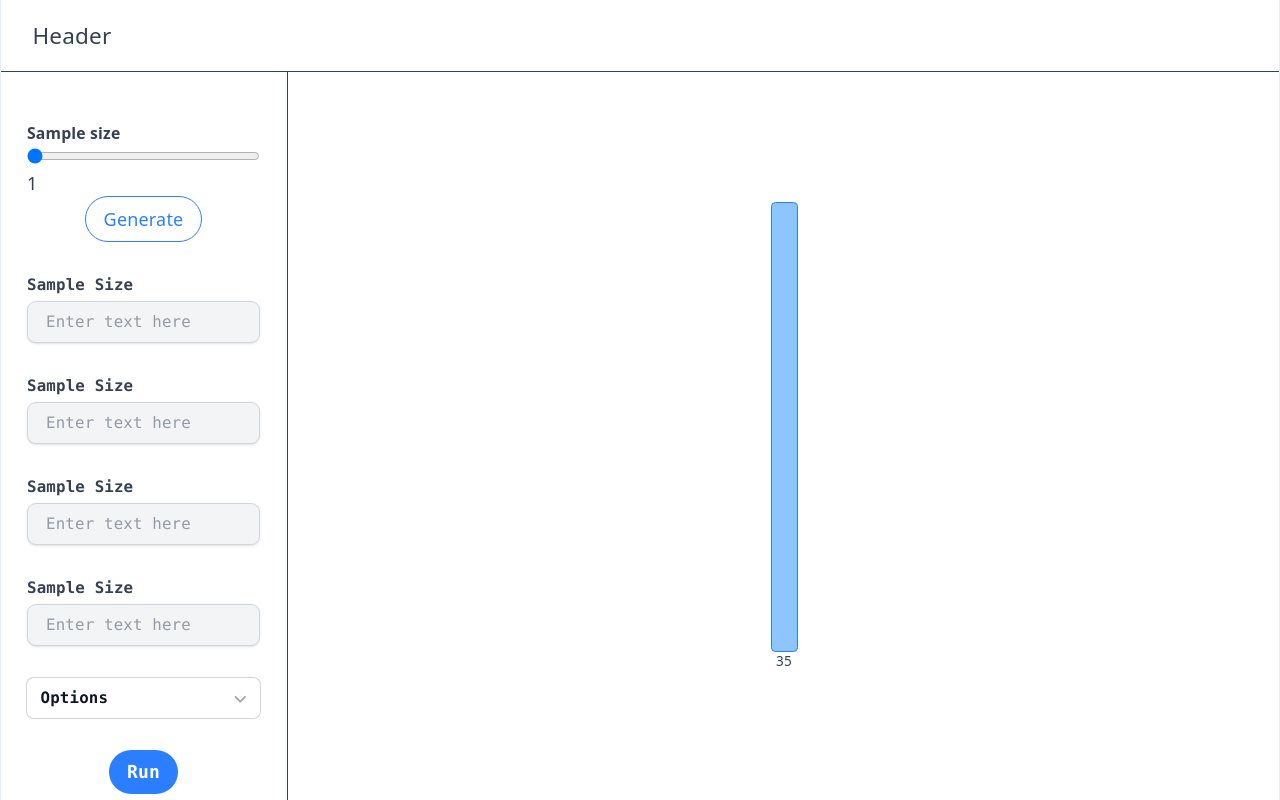
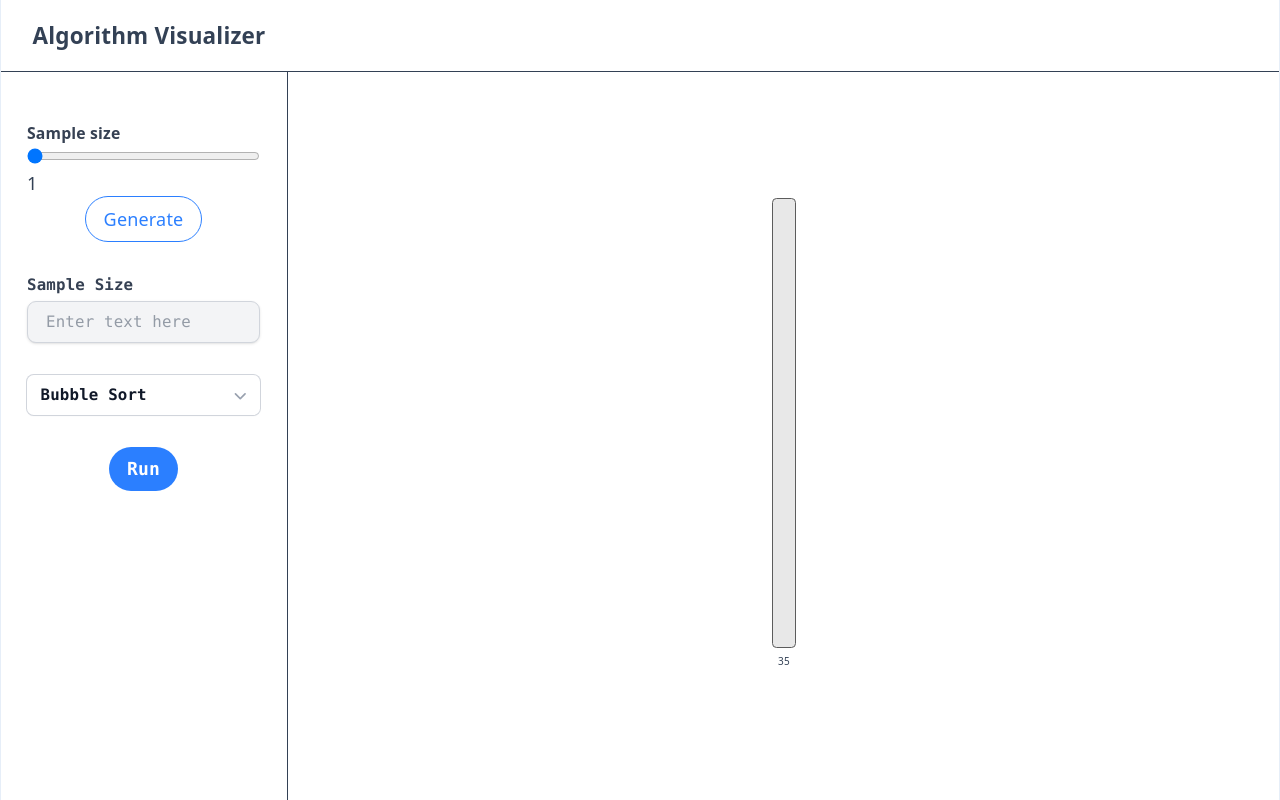
Before and after one commit to kamilrsyed/algorithm-visualizer, a React (Vite) app: page / in a window 1280 px wide. Built offline with nearby package versions, Linux system fonts and the light colour scheme.

Commit message:
structure application

```diff
--- a/package.json
+++ b/package.json
@@ -13,6 +13,7 @@
     "@headlessui/react": "^2.2.10",
     "@heroicons/react": "^2.2.0",
     "@tailwindcss/vite": "^4.3.3",
+    "motion": "^13.1.1",
     "react": "^19.2.8",
     "react-dom": "^19.2.8",
     "tailwindcss": "^4.3.3"
--- a/src/App.tsx
+++ b/src/App.tsx
@@ -1,9 +1,19 @@
-import { useState, type Dispatch, type SetStateAction } from 'react'
+import { useState } from 'react'
 
 import './App.css'
 import Header from './components/Header'
 import Canvas from './pages/Canvas'
 import Sidebar from './components/Sidebar'
+import type { AlgoOption } from './interfaces/AlgoOption'
+
+export const algorithms: AlgoOption[] = [
+  { id: 1, name: 'Bubble Sort', code: 'BUBBLE', unavailable: false },
+  { id: 2, name: 'Selection Sort', code: 'SELECTION', unavailable: false },
+  { id: 3, name: 'Insertion Sort', code: 'INSERTION', unavailable: false },
+  { id: 4, name: 'Merge Sort', code: 'MERGE', unavailable: true },
+  { id: 5, name: 'Quick Sort', code: 'QUICK', unavailable: true },
+  { id: 6, name: 'Heap Sort', code: 'HEAP', unavailable: true },
+]
 
 interface SampleChangeEvent extends React.ChangeEvent<HTMLInputElement> { }
 
@@ -11,9 +21,14 @@ function App() {
   const [sampleVal, setSampleVal] = useState(1);
   const [sortTrigger, setSortTrigger] = useState(0);
   const [generateTrigger, setGenerateTrigger] = useState(0);
+  const [selectedAlgo, setSelectedAlgo] = useState<AlgoOption>(algorithms[0]);
 
   const handleSampleChange = (event: SampleChangeEvent): void => {
     setSampleVal(Number(event.target.value));
+  }
+
+  const handleAlgoChange = (selected: AlgoOption): void => {
+    setSelectedAlgo(selected);
   }
 
   const handleRunSort = () => setSortTrigger(t => t + 1);
@@ -22,9 +37,22 @@ function App() {
 
   return (
     <>
-      <Header  />
-      <Sidebar onSampleChange={handleSampleChange} sampleValue={sampleVal} onRunSort={handleRunSort} onGenerateArray={handleGenerate} />
-      <Canvas sortTrigger={sortTrigger} sampleValue={sampleVal} generateTrigger={generateTrigger} />
+      <Header />
+      <Sidebar
+        onSampleChange={handleSampleChange}
+        sampleValue={sampleVal}
+        onRunSort={handleRunSort}
+        onGenerateArray={handleGenerate}
+        onSelectAlgorithm={handleAlgoChange}
+        selectedAlgorithm={selectedAlgo}
+        algos={algorithms}
+      />
+      <Canvas
+        sortTrigger={sortTrigger}
+        sampleValue={sampleVal}
+        generateTrigger={generateTrigger}
+        selectedAlgorithm={selectedAlgo}
+      />
     </>
   )
 }
--- /dev/null
+++ b/src/algorithms/BubbleSort.ts
@@ -0,0 +1,37 @@
+import type { Item } from "../types/types";
+
+export async function bubbleSort(
+    arr: Item[],
+    setArr: React.Dispatch<React.SetStateAction<Item[]>>,
+    isCancelled: () => boolean
+) {
+    const copiedArr = [...arr];
+    let swapped = true;
+    while (swapped) {
+        swapped = false;
+        for (let i = 0; i < copiedArr.length - 1; i++) {
+            if (isCancelled()) return;
+
+            copiedArr[i].compared = true;
+            copiedArr[i + 1].compared = true;
+            setArr([...copiedArr]);
+            await delay(200);
+
+            if (copiedArr[i].value > copiedArr[i + 1].value) {
+                swapped = true;
+                [copiedArr[i], copiedArr[i + 1]] = [copiedArr[i + 1], copiedArr[i]];
+            }
+
+            copiedArr[i].compared = false;
+            copiedArr[i + 1].compared = false;
+            setArr([...copiedArr]);
+            await delay(200);
+        }
+    }
+
+    if (!isCancelled()) setArr([...copiedArr]);
+}
+
+function delay(ms: number) {
+    return new Promise(resolve => setTimeout(resolve, ms));
+}
--- a/src/components/Dropdown.tsx
+++ b/src/components/Dropdown.tsx
@@ -1,55 +1,36 @@
-import { Menu, MenuButton, MenuItem, MenuItems } from '@headlessui/react'
+import { Listbox, ListboxButton, ListboxOption, ListboxOptions } from '@headlessui/react'
 import { ChevronDownIcon } from '@heroicons/react/20/solid'
+import { algorithms } from '../App';
+import type { AlgoOption } from '../interfaces/AlgoOption';
 
-export default function Dropdown() {
+interface DropdownProps {
+    optionsList: AlgoOption[];
+    selectedAlgorithm: AlgoOption;
+    onSelectAlgorithm: (selected: AlgoOption) => void;
+}
+
+export default function Dropdown({ selectedAlgorithm, onSelectAlgorithm, optionsList }: DropdownProps) {
+    const algorithmList = optionsList;
+    const defaultOption = algorithms.find((item) => item.name === 'Bubble Sort');
+
     return (
-        <Menu as="div" className="relative inline-block w-full">
-            <MenuButton className="inline-flex w-full justify-between gap-x-1.5 rounded-md bg-white px-3 py-2 text-sm font-semibold text-gray-900 shadow-xs ring-1 ring-gray-300 hover:bg-gray-50">
-                Options
+        <Listbox as="div" className="relative inline-block w-full hover:cursor-pointer" value={selectedAlgorithm || defaultOption} onChange={onSelectAlgorithm}>
+            <ListboxButton className="inline-flex w-full justify-between gap-x-1.5 rounded-md bg-white px-3 py-2 text-sm font-semibold text-gray-900 shadow-xs ring-1 ring-gray-300 hover:bg-gray-50 hover:cursor-pointer">
+                {selectedAlgorithm.name}
                 <ChevronDownIcon aria-hidden="true" className="-mr-1 h-5 w-5 text-gray-400" />
-            </MenuButton>
-
-            <MenuItems
-                transition
-                className="absolute left-0 mt-1 w-full rounded-md bg-white shadow-lg ring-1 ring-black/5 focus:outline-none"
-            >
-                <div className="py-1">
-                    <MenuItem>
-                        <a
-                            href="#"
-                            className="block px-4 py-2 text-sm text-gray-700 hover:bg-gray-100 hover:text-gray-900"
-                        >
-                            Account settings
-                        </a>
-                    </MenuItem>
-                    <MenuItem>
-                        <a
-                            href="#"
-                            className="block px-4 py-2 text-sm text-gray-700 hover:bg-gray-100 hover:text-gray-900"
-                        >
-                            Support
-                        </a>
-                    </MenuItem>
-                    <MenuItem>
-                        <a
-                            href="#"
-                            className="block px-4 py-2 text-sm text-gray-700 hover:bg-gray-100 hover:text-gray-900"
-                        >
-                            License
-                        </a>
-                    </MenuItem>
-                    <form action="#" method="POST">
-                        <MenuItem>
-                            <button
-                                type="submit"
-                                className="block w-full px-4 py-2 text-left text-sm text-gray-700 hover:bg-gray-100 hover:text-gray-900"
-                            >
-                                Sign out
-                            </button>
-                        </MenuItem>
-                    </form>
-                </div>
-            </MenuItems>
-        </Menu>
+            </ListboxButton>
+            <ListboxOptions className="absolute left-0 mt-1 w-full rounded-md bg-white shadow-lg ring-1 ring-black/5 focus:outline-none">
+                {algorithmList.map((algo) => (
+                    <ListboxOption
+                        className="block px-4 py-2 text-sm text-gray-700 hover:bg-gray-100 hover:text-gray-900"
+                        key={algo.id}
+                        value={algo}
+                        disabled={algo.unavailable}
+                    >
+                        {algo.name}
+                    </ListboxOption>
+                ))}
+            </ListboxOptions>
+        </Listbox>
     )
 }
--- a/src/components/Header.tsx
+++ b/src/components/Header.tsx
@@ -14,13 +14,10 @@ function Header() {
                         <path strokeLinecap="round" strokeLinejoin="round" strokeWidth="2" d="M4 6h16M4 12h16M4 18h16" />
                     </svg>
                 </button>
-                <span className="pl-3 pr-3 font-medium text-xl">Header</span>
+                <span className="pl-3 pr-3 font-bold text-xl">Algorithm Visualizer</span>
             </div>
         </header>
     );
 }
 
 export default Header;
-
-// { sidebarOpen, setSidebarOpen }: HeaderProps
-// onClick={() => setSidebarOpen(!sidebarOpen)}
--- a/src/components/Sidebar.tsx
+++ b/src/components/Sidebar.tsx
@@ -1,4 +1,4 @@
-import { useState } from "react";
+import type { AlgoOption } from "../interfaces/AlgoOption";
 import Dropdown from "./Dropdown";
 
 interface SampleChangeEvent extends React.ChangeEvent<HTMLInputElement> { }
@@ -8,11 +8,15 @@ interface SidebarProps {
     onSampleChange: (event: SampleChangeEvent) => void;
     onRunSort: () => void;
     onGenerateArray: () => void;
+    onSelectAlgorithm: (selected: AlgoOption) => void;
+    selectedAlgorithm: AlgoOption;
+    algos: AlgoOption[]
 }
 
-function Sidebar({ sampleValue, onSampleChange, onRunSort, onGenerateArray }: SidebarProps) {
+function Sidebar({ sampleValue, selectedAlgorithm, onSampleChange, onRunSort, onGenerateArray, onSelectAlgorithm, algos }: SidebarProps) {
     const sampleMin = 1;
-    const sampleMax = 50;
+    const sampleMax = 100;
+    const algorithms = algos;
 
     return (
         <>
@@ -33,8 +37,7 @@ function Sidebar({ sampleValue, onSampleChange, onRunSort, onGenerateArray }: Si
                         Generate
                     </button>
                 </div>
-                {/* <div className="mt-5 w-full max-w-xs rounded-lg font-mono p-1">
-                </div> */}
+
                 <div className="mt-5 w-full max-w-xs rounded-lg font-mono p-1">
                     <label className="flex text-gray-700 text-sm font-bold mb-1" htmlFor="unique-input">Sample Size</label>
                     <input
@@ -45,34 +48,7 @@ function Sidebar({ sampleValue, onSampleChange, onRunSort, onGenerateArray }: Si
                     />
                 </div>
                 <div className="mt-5 w-full max-w-xs rounded-lg font-mono p-1">
-                    <label className="flex text-gray-700 text-sm font-bold mb-1" htmlFor="unique-input">Sample Size</label>
-                    <input
-                        className="text-sm custom-input w-full px-4 py-2 border border-gray-300 rounded-lg shadow-sm transition duration-300 ease-in-out transform focus:outline-blue-300 hover:shadow-lg hover:border-blue-300 bg-gray-100"
-                        placeholder="Enter text here"
-                        type="text"
-                        id="unique-input"
-                    />
-                </div>
-                <div className="mt-5 w-full max-w-xs rounded-lg font-mono p-1">
-                    <label className="flex text-gray-700 text-sm font-bold mb-1" htmlFor="unique-input">Sample Size</label>
-                    <input
-                        className="text-sm custom-input w-full px-4 py-2 border border-gray-300 rounded-lg shadow-sm transition duration-300 ease-in-out transform focus:outline-blue-300 hover:shadow-lg hover:border-blue-300 bg-gray-100"
-                        placeholder="Enter text here"
-                        type="text"
-                        id="unique-input"
-                    />
-                </div>
-                <div className="mt-5 w-full max-w-xs rounded-lg font-mono p-1">
-                    <label className="flex text-gray-700 text-sm font-bold mb-1" htmlFor="unique-input">Sample Size</label>
-                    <input
-                        className="text-sm custom-input w-full px-4 py-2 border border-gray-300 rounded-lg shadow-sm transition duration-300 ease-in-out transform focus:outline-blue-300 hover:shadow-lg hover:border-blue-300 bg-gray-100"
-                        placeholder="Enter text here"
-                        type="text"
-                        id="unique-input"
-                    />
-                </div>
-                <div className="mt-5 w-full max-w-xs rounded-lg font-mono p-1">
-                    <Dropdown />
+                    <Dropdown optionsList={algorithms} selectedAlgorithm={selectedAlgorithm} onSelectAlgorithm={onSelectAlgorithm} />
                 </div>
                 <div className="mt-5 w-full max-w-xs rounded-lg font-mono p-1">
                     <button className="bg-blue-500 hover:bg-blue-700 hover:cursor-pointer text-white font-bold py-2 px-4 rounded-full" onClick={onRunSort}>
--- /dev/null
+++ b/src/interfaces/AlgoOption.ts
@@ -0,0 +1,6 @@
+export interface AlgoOption {
+    id: number,
+    name: string,
+    code: string,
+    unavailable: boolean
+}
--- a/src/pages/Canvas.tsx
+++ b/src/pages/Canvas.tsx
@@ -1,20 +1,31 @@
-import { useEffect, useRef, useState } from "react";
+import { motion } from "motion/react";
+import { useEffect, useState } from "react";
+import type { AlgoOption } from "../interfaces/AlgoOption";
+import type { Item } from "../types/types";
+import { bubbleSort } from "../algorithms/BubbleSort";
 
-type Item = { id: number; value: number };
+
+export const Algorithms = {
+    Bubble: 'BUBBLE',
+    Insertion: 'INSERTION',
+    Selection: 'SELECTION'
+  };
 
 interface CanvasProps {
     sortTrigger: number;
     generateTrigger: number
     sampleValue: number;
+    selectedAlgorithm: AlgoOption
 }
 
-function Canvas({ sortTrigger, sampleValue, generateTrigger }: CanvasProps) {
+function Canvas({ sortTrigger, sampleValue, generateTrigger, selectedAlgorithm }: CanvasProps) {
     const [items, setItems] = useState<Item[]>([]);
+
     const maxHeight = 450;
     const maxVal = Math.max(...items.map(i => i.value));
 
     useEffect(() => {
-        const initialItems: Item[] = Array.from({ length: sampleValue }, (_, i) => ({ id: i + Date.now(), value: generateRandomNum(1, 50) }));
+        const initialItems: Item[] = Array.from({ length: sampleValue }, (_, i) => ({ id: i + Date.now(), value: generateRandomNum(1, 50), compared: false }));
         setItems(initialItems);
     }, [generateTrigger]);
 
@@ -22,14 +33,17 @@ function Canvas({ sortTrigger, sampleValue, generateTrigger }: CanvasProps) {
         if (sortTrigger === 0) return;
 
         let cancelled = false;
-        bubbleSort(items, setItems, () => cancelled);
-        // const run = async () => {
-        //     await delay(600);
-        //     if (cancelled) return;
-        //     await bubbleSort(initialItems, setItems, () => cancelled);
-        // };
 
-        // run();
+        switch (selectedAlgorithm.code) {
+            case Algorithms.Bubble:
+                console.log('bubble sort recieved in canvas')
+                bubbleSort(items, setItems, () => cancelled);
+                break;
+
+            default:
+                console.log('algo recieved in canvas: ', selectedAlgorithm.name);
+                break;
+        }
 
         return () => {
             cancelled = true;
@@ -41,19 +55,31 @@ function Canvas({ sortTrigger, sampleValue, generateTrigger }: CanvasProps) {
             <main className="fixed top-16 left-64 right-0 bottom-0 overflow-auto bg-skin-bg text-skin-text p-4">
                 <div className="w-full h-full flex items-center justify-center">
                     <div className="text-center w-full">
-                        <section className="w-full flex items-end justify-center gap-2.5 grow">
+                        <section className="w-full flex items-end justify-center gap-1 grow">
                             {
                                 items.map((item) => {
                                     const barHeight = maxVal > 0 ? (item.value / maxVal) * maxHeight : 0;
 
                                     return (
-                                        <div className="flex flex-col" key={item.id}>
-                                            <div
-                                                className="w-6 bg-blue-300 border border-blue-500 rounded"
-                                                style={{ height: `${barHeight}px`, transition: 'height 80ms linear' }}
+                                        <motion.div
+                                            layout
+                                            transition={{ type: "spring", stiffness: 1000, damping: 40 }}
+                                            className="flex flex-col flex-1 min-w-0"
+                                            key={item.id}
+                                            style={{ maxWidth: 24 }}
+                                        >
+                                            <motion.div
+                                                className="w-full border rounded"
+                                                initial={{ height: 0 }}
+                                                animate={{
+                                                    height: barHeight,
+                                                    backgroundColor: item.compared ? "#60a5fa" : "#E8E8E8",
+                                                    borderColor: item.compared ? "#3b82f6" : "#5C5C5C",
+                                                }}
+                                                transition={{ height: { duration: 0 }, backgroundColor: { duration: 0.15 } }}
                                             />
-                                            <span className="text-xs">{item.value}</span>
-                                        </div>
+                                            <span className="text-[10px]">{item.value}</span>
+                                        </motion.div>
                                     );
                                 })
                             }
@@ -69,31 +95,4 @@ function generateRandomNum(min: number, max: number) {
     return Math.floor(Math.random() * (max - min + 1)) + min;
 }
 
-
-async function bubbleSort(arr: Item[], setArr: React.Dispatch<React.SetStateAction<Item[]>>, isCancelled: () => boolean) {
-    const copiedArr = [...arr];
-    let swapped = true;
-    while (swapped) {
-        swapped = false;
-        for (let i = 0; i < copiedArr.length - 1; i++) {
-            if (copiedArr[i].value > copiedArr[i + 1].value) {
-                if (isCancelled()) return;
-                swapped = true;
-                const tmp = copiedArr[i];
-                copiedArr[i] = copiedArr[i + 1];
-                copiedArr[i + 1] = tmp;
-                // only update state when an actual swap happens
-                setArr([...copiedArr]);
-                await delay(20);
-            }
-        }
-    }
-
-    if (!isCancelled()) setArr([...copiedArr]);
-}
-
-function delay(ms: number) {
-    return new Promise(resolve => setTimeout(resolve, ms));
-}
-
 export default Canvas
--- /dev/null
+++ b/src/types/types.ts
@@ -0,0 +1 @@
+export type Item = { id: number; value: number, compared: boolean };
```
Also changed, not shown: 1 other file (tests, documents, lock files or other folders).
